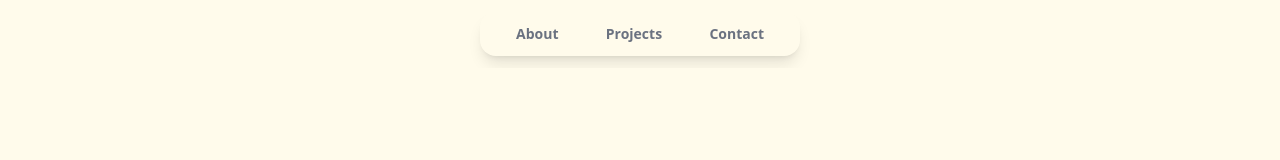
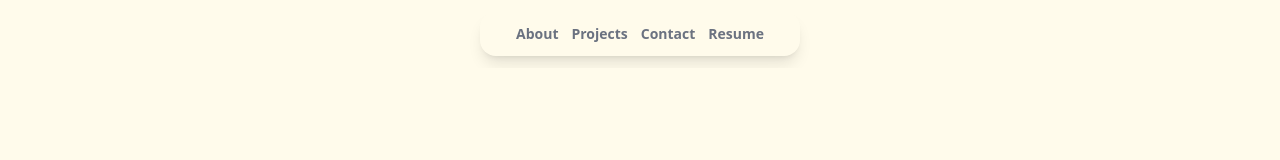
Before and after one commit to Jianwei07/jayden-portfolio, a React (Vite) app: page / in a window 1280 px wide. Shown: the top 160 px of the page. Built offline with nearby package versions, Linux system fonts and the light colour scheme.

Commit message:
added resume and DME

```diff
--- a/src/App.jsx
+++ b/src/App.jsx
@@ -14,12 +14,20 @@ function App() {
     }
   };
 
+  const openResumeLink = () => {
+    window.open(
+      "https://drive.google.com/drive/folders/1f20Htb_lJvoSf-iWl_ibBi3unSCKhojq?usp=drive_link",
+      "_blank"
+    );
+  };
+
   return (
     <div className="App">
       <Header
         scrollToAbout={() => scrollToSection("about")}
         scrollToProjects={() => scrollToSection("projects")}
         scrollToContact={() => scrollToSection("contact")}
+        openResumeLink={openResumeLink}
       />
       <Hero />
       <div id="about">
--- a/src/components/Contact.jsx
+++ b/src/components/Contact.jsx
@@ -25,7 +25,7 @@ function Contact() {
       </p>
       <div className="flex justify-center items-center mt-4 space-x-4">
         <a
-          href="liawjianwei@outlook.com"
+          href="mailto:liawjianwei@outlook.com"
           target="_blank"
           rel="noopener noreferrer"
           title="Email"
--- a/src/components/Header.jsx
+++ b/src/components/Header.jsx
@@ -1,6 +1,11 @@
 import React from "react";
 
-const Header = ({ scrollToAbout, scrollToProjects, scrollToContact }) => {
+const Header = ({
+  scrollToAbout,
+  scrollToProjects,
+  scrollToContact,
+  openResumeLink,
+}) => {
   return (
     <div className="nav-container bg-amber-50 p-3">
       <nav className="navbar">
@@ -9,6 +14,7 @@ const Header = ({ scrollToAbout, scrollToProjects, scrollToContact }) => {
             <NavLink onClick={scrollToAbout}>About</NavLink>
             <NavLink onClick={scrollToProjects}>Projects</NavLink>
             <NavLink onClick={scrollToContact}>Contact</NavLink>
+            <NavLink onClick={openResumeLink}>Resume</NavLink>
           </ul>
         </div>
       </nav>
--- a/src/components/Projects.jsx
+++ b/src/components/Projects.jsx
@@ -19,6 +19,7 @@ import JavaIcon from "../assets/java.svg";
 import GithubIcon from "../assets/github.svg";
 import OracleIcon from "../assets/oracle.svg";
 import AndriodIcon from "../assets/android.svg";
+import SpringbootIcon from "../assets/springboot.svg";
 
 const stackIcons = {
   ReactJS: ReactIcon,
@@ -38,6 +39,7 @@ const stackIcons = {
   TailwindCSS: TailwindIcon,
   Powershell: PowershellIcon,
   AndriodStudio: AndriodIcon,
+  Springboot: SpringbootIcon,
 };
 
 function Projects() {
--- a/src/data/Projects.js
+++ b/src/data/Projects.js
@@ -17,6 +17,12 @@ export default [
     link: "https://drive.google.com/drive/folders/1_pMESYfD8Ur2vu1M29fcoVPOohCc9_FS?usp=drive_link",
   },
   {
+    title: "Banking Web Application using Java Spring Boot",
+    imgUrl: JavaTellerImage,
+    stack: ["Java", "Oracle", "Springboot", "Github"],
+    link: "https://drive.google.com/drive/folders/1_pMESYfD8Ur2vu1M29fcoVPOohCc9_FS?usp=drive_link",
+  },
+  {
     title: "Personal Portfolio Website",
     imgUrl: PersonalWebsiteImage,
     stack: ["ReactJS", "Vite", "TailwindCSS", "JavaScript"],
```
